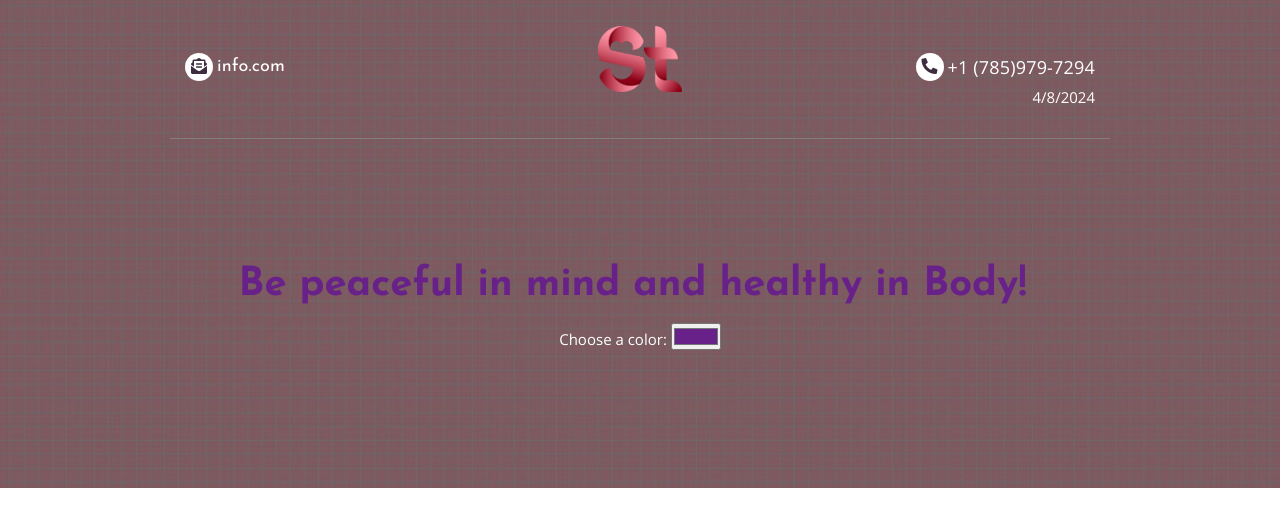
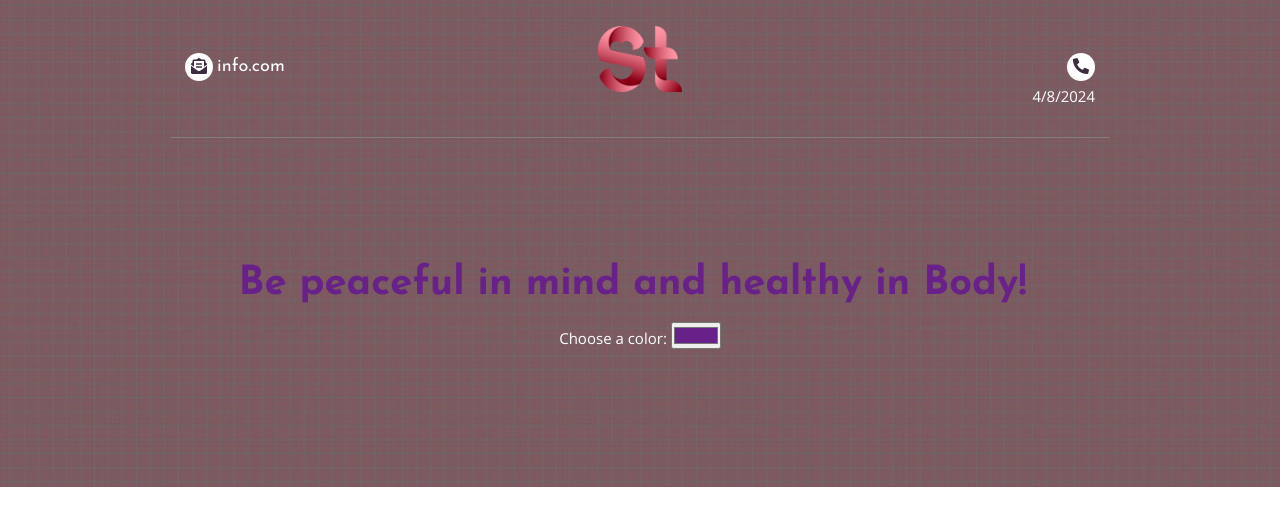
Before and after one commit to ladyOouf/SymptoTrack, a Flask app: template Sympto_track/templates/other html/Homepage_new.html in a window 1280 px wide. Shown: the top 528 px of the page. Run offline with Flask 3, Linux system fonts and the light colour scheme; the template is opened without the code that fills it, so the values that code supplies are empty; some libraries are stand-ins or nearby versions.

Commit message:
Homepage_new.html

```diff
--- a/Sympto_track/templates/other html/Homepage_new.html
+++ b/Sympto_track/templates/other html/Homepage_new.html
@@ -57,7 +57,7 @@ Postconditions: No return values.
             </div>
             <div class="col-md-4 top-bar-right order-3 order-md-12">
               <i class="fas fa-phone-alt"></i>
-              <a href="tel:+39.0874.484661">+1 (785)979-7294</a> <!-- Contact phone link -->
+
               <p id="date"></p>
             </div>
           </div>
```
